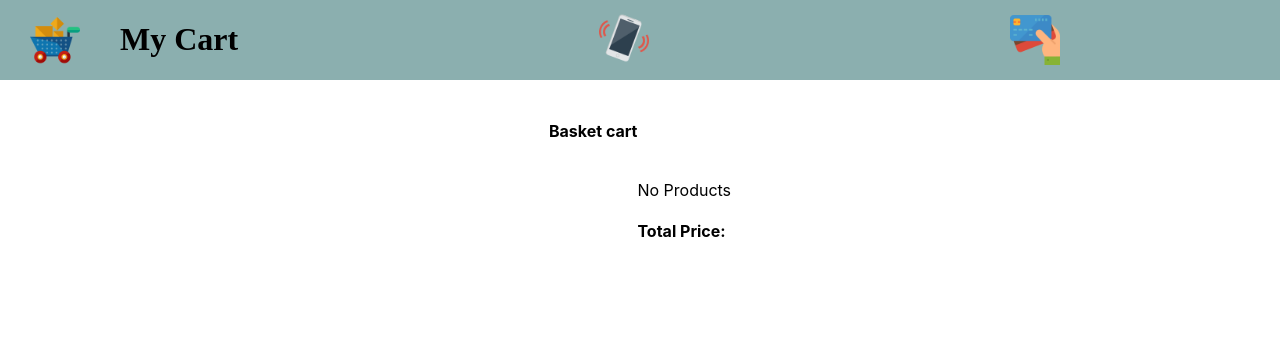
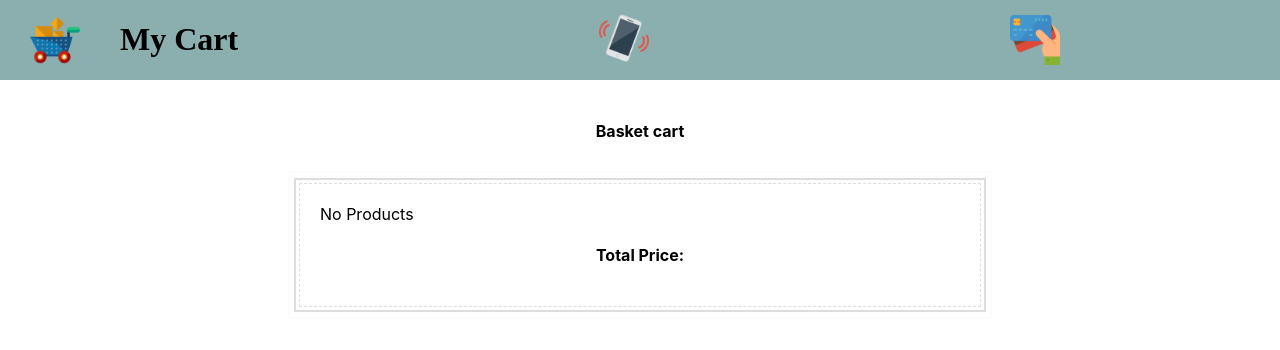
Before and after one commit to SorinC6/E-Commerce-App-React-Redux, a React (Create React App) app in the folder app-ecommerce/: page /basket in a window 1280 px wide. Shown: the top 350 px of the page. Built offline with nearby package versions, Linux system fonts and the light colour scheme.

Commit message:
added style for basket

```diff
--- a/app-ecommerce/src/components/Basket/Basket.jsx
+++ b/app-ecommerce/src/components/Basket/Basket.jsx
@@ -35,8 +35,18 @@ const Wrapper = styled.div`
   padding-top: 100px;
   display: flex;
   justify-content: center;
+  flex-direction: column;
+  align-items: center;
+
+  h4 {
+    text-align: center;
+  }
 `;
 
 const ListWrapper = styled.div`
-  margin-top: 80px;
+  border: 1px dashed #ddd;
+  box-shadow: 0 0 0 3px #fff, 0 0 0 5px #ddd, 0 0 0 10px #fff, 0 0 2px 10px #eee;
+  width: 50%;
+  padding: 20px;
+  margin-top: 20px;
 `;
--- a/app-ecommerce/src/components/Basket/Card.jsx
+++ b/app-ecommerce/src/components/Basket/Card.jsx
@@ -19,6 +19,9 @@ const Wrapper = styled.div`
   display: flex;
   justify-content: space-between;
   align-items: center;
+  border-bottom: 1px dashed #046ca3;
+  box-shadow: inset 0 -1px 0 0 #046ca3, inset 0 1px 0 0 #046ca3,
+    0 1px 0 0 #046ca3, 0 -1px 0 0 #046ca3;
 
   img {
     width: 50px;
--- a/app-ecommerce/src/components/Search/Search.js
+++ b/app-ecommerce/src/components/Search/Search.js
@@ -24,6 +24,8 @@ class Search extends Component {
   };
 
   render() {
+    console.log("search result: ", this.props.searchResult);
+    console.log("searchValue : ", this.props.searchResult);
     return (
       <Wrapper>
         <p>Qick shop</p>
@@ -34,7 +36,7 @@ class Search extends Component {
               <i className="fas fa-search" />
             </button>
           </form>
-          {!this.props.searchResult.length && !this.state.searchValue && (
+          {!this.props.searchResult.length && this.state.searchValue && (
             <p style={{ fontSize: "16px" }}>No products with this name</p>
           )}
         </div>
```
